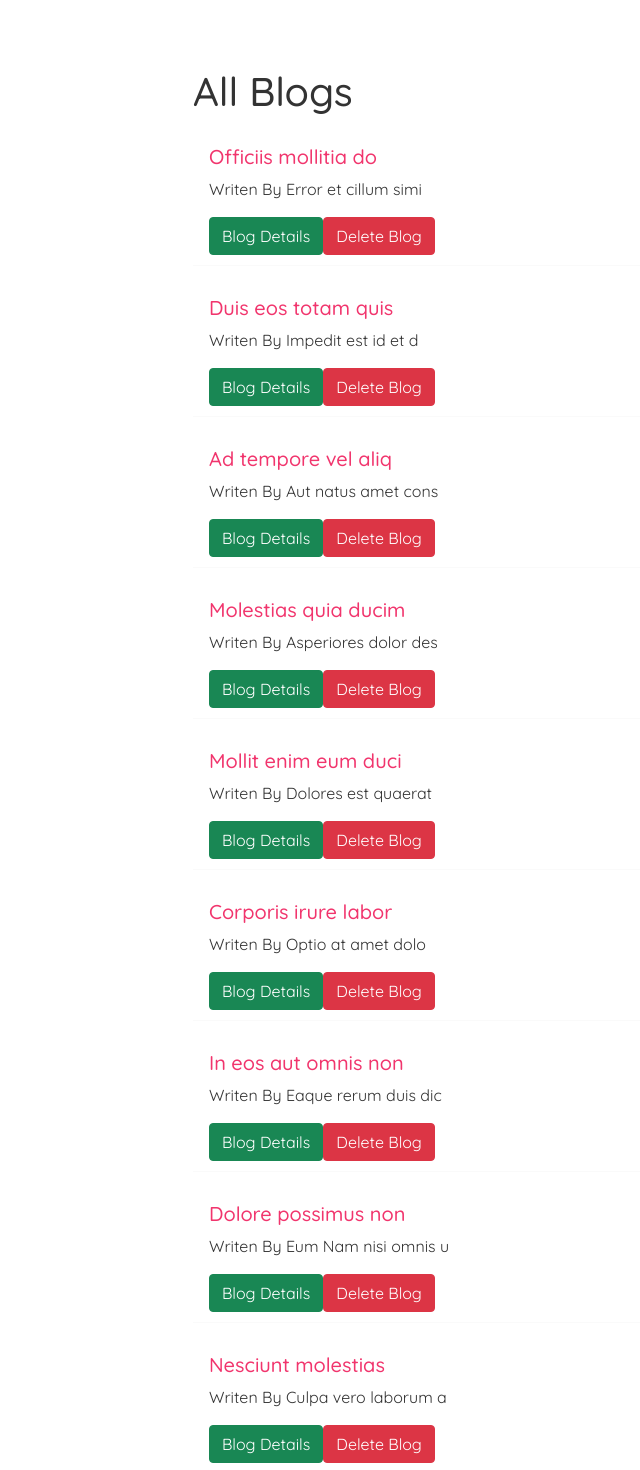
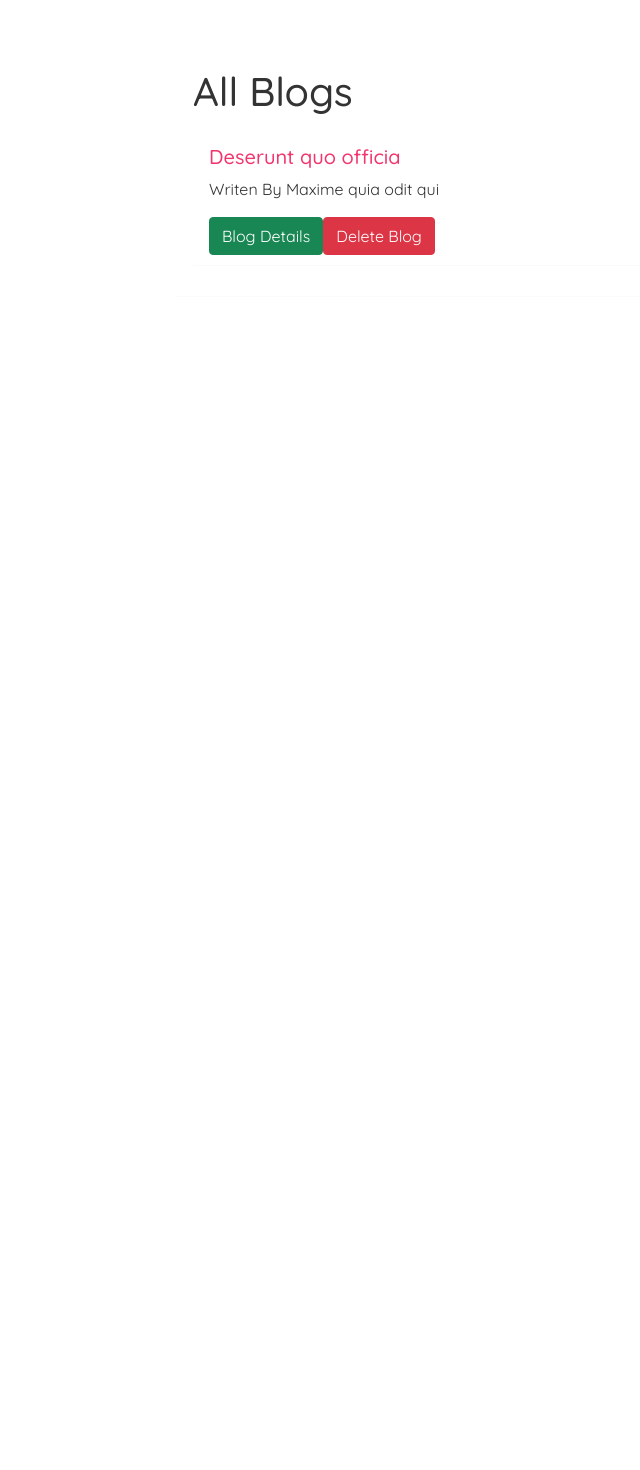
Before and after one commit to marouaneXan/app-with-react, a React (Create React App) app: page / in a window 1280 px wide. Shown: the part 120-1590 px from the top of the page, without its empty margins (183-823 px from the left). After the commit the page ends 800 px from the top, so only its background shows below. Built offline with nearby package versions, Linux system fonts and the light colour scheme; data requests are answered from the project's data file.

Commit message:
project finished

```diff
--- a/data/db.json
+++ b/data/db.json
@@ -1,58 +1,10 @@
 {
   "blogs": [
     {
-      "title": "Officiis mollitia do",
-      "author": "Error et cillum simi",
-      "body": "Optio quia hic est ",
-      "id": 7
-    },
-    {
-      "title": "Duis eos totam quis",
-      "author": "Impedit est id et d",
-      "body": "Accusantium sunt no",
-      "id": 8
-    },
-    {
-      "title": "Ad tempore vel aliq",
-      "author": "Aut natus amet cons",
-      "body": "Nisi eaque id iste ",
-      "id": 9
-    },
-    {
-      "title": "Molestias quia ducim",
-      "author": "Asperiores dolor des",
-      "body": "Animi est fugiat au",
-      "id": 10
-    },
-    {
-      "title": "Mollit enim eum duci",
-      "author": "Dolores est quaerat ",
-      "body": "Fugit aperiam et ap",
-      "id": 11
-    },
-    {
-      "title": "Corporis irure labor",
-      "author": "Optio at amet dolo",
-      "body": "Blanditiis voluptati",
-      "id": 12
-    },
-    {
-      "title": "In eos aut omnis non",
-      "author": "Eaque rerum duis dic",
-      "body": "Dolor repellendus U",
-      "id": 13
-    },
-    {
-      "title": "Dolore possimus non",
-      "author": "Eum Nam nisi omnis u",
-      "body": "Doloremque ipsum del",
-      "id": 14
-    },
-    {
-      "title": "Nesciunt molestias ",
-      "author": "Culpa vero laborum a",
-      "body": "Illo in eos laboris",
-      "id": 15
+      "title": "Deserunt quo officia",
+      "author": "Maxime quia odit qui",
+      "body": "Alias minus architec",
+      "id": 1
     }
   ]
 }
--- a/src/components/AddBlog.js
+++ b/src/components/AddBlog.js
@@ -30,7 +30,7 @@ const AddBlog = () => {
   return (
     <div className="container">
       {success && <div className="alert alert-success" role='alert'>{success}</div>}
-      <h2>Add a new blog</h2>
+      <h2>Add new blog</h2>
       <form onSubmit={handleSubmit}>
         <div className="mb-3">
           <label for="title" className="form-label">
--- a/src/components/BlogList.js
+++ b/src/components/BlogList.js
@@ -1,31 +1,42 @@
-import { useState } from "react"
-import { Link, useHistory } from "react-router-dom"
-const BlogList = ({blogs,title}) => {
+import { useState } from "react";
+import { Link, useHistory } from "react-router-dom";
+const BlogList = ({ blogs, title }) => {
+  const [success, setSuccess] = useState();
   const history=useHistory()
-  const [success,setSuccess]=useState()
-  const handleDelete=(id)=>{
-    fetch(`http://localhost:8000/blogs/${id}`,{
+  const handleDelete = (id) => {
+    fetch(`http://localhost:8000/blogs/${id}`, {
       method: "DELETE",
-    }).then(()=>{
-      setSuccess('Blog deleted successfully')
-    })
-  }
+    }).then(() => {
+      setTimeout(()=>{
+        setSuccess("Blog deleted successfully");
+      },1000)
+    });
+  };
   return (
     <div className="blog-preview">
-      {success && setTimeout(()=>{<div className="alert alert-danger" role='alert'>{success}</div>})}
-        <h1>{title}</h1>
-        {
-        blogs.map(blog=>(
-          <div className="blog-preview" key={blog.id}>
-            <h2>{blog.title}</h2>
-            <p>Writen By {blog.author}</p>
-            <Link to={`/blog/${blog.id}`} className="btn btn-success">Blog Details</Link>
-            <button onClick={()=>handleDelete(blog.id)}  className="btn btn-danger">Delete Blog</button>
+      {success &&
+          <div className="alert alert-danger" role="alert">
+            {success}
           </div>
-        ))
       }
+      <h1>{title}</h1>
+      {blogs.map((blog) => (
+        <div className="blog-preview" key={blog.id}>
+          <h2>{blog.title}</h2>
+          <p>Writen By {blog.author}</p>
+          <Link to={`/blog/${blog.id}`} className="btn btn-success">
+            Blog Details
+          </Link>
+          <button
+            onClick={() => handleDelete(blog.id)}
+            className="btn btn-danger"
+          >
+            Delete Blog
+          </button>
+        </div>
+      ))}
     </div>
-  )
-}
+  );
+};
 
-export default BlogList
+export default BlogList;
```
